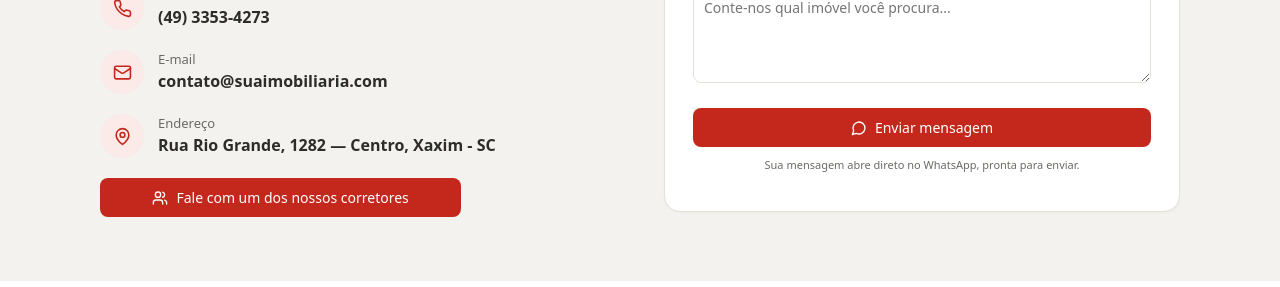
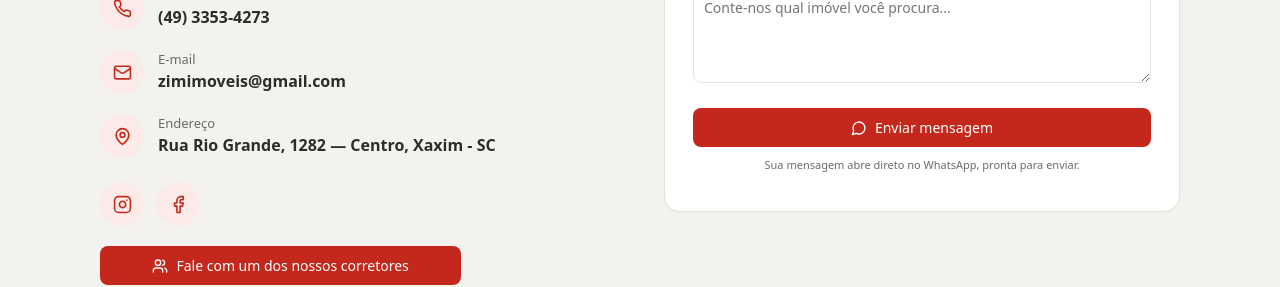
Before and after one commit to Benini2/ZimImoves_v2, a React (Vite) app in the folder frontend/: page /contatos in a window 1280 px wide. Shown: the part 356-643 px from the top of the page. Built offline with nearby package versions, Linux system fonts and the light colour scheme; no server answers.

Commit message:
Adiciona icones de Instagram e Facebook nos contatos

```diff
--- a/frontend/src/pages/public/Contato.jsx
+++ b/frontend/src/pages/public/Contato.jsx
@@ -1,12 +1,15 @@
 import { useState } from 'react';
-import { Phone, Mail, MapPin, MessageCircle, Users } from 'lucide-react';
+import { Phone, Mail, MapPin, MessageCircle, Users, Instagram, Facebook } from 'lucide-react';
 
-// TODO: trocar pelos dados reais da imobiliária
+
 const CONTATO = {
   whatsapp: '554933534273',
   telefoneExibido: '(49) 3353-4273',
-  email: 'contato@suaimobiliaria.com',
+  email: 'zimimoveis@gmail.com',
   endereco: 'Rua Rio Grande, 1282 — Centro, Xaxim - SC',
+
+  instagram: 'https://www.instagram.com/zimimoveis/',
+  facebook: 'https://www.facebook.com/zimimoveis?locale=pt_BR',
 };
 
 export default function Contato() {
@@ -36,6 +39,28 @@ export default function Contato() {
             <ItemContato icone={Mail} label="E-mail" valor={CONTATO.email} />
             <ItemContato icone={MapPin} label="Endereço" valor={CONTATO.endereco} />
           </div>
+
+          <div style={{ display: 'flex', gap: 12, marginTop: 24 }}>
+            <a
+              href={CONTATO.instagram}
+              target="_blank"
+              rel="noreferrer"
+              title="Instagram"
+              style={{ width: 44, height: 44, borderRadius: '50%', background: '#FBEAE7', color: 'var(--cor-primaria)', display: 'flex', alignItems: 'center', justifyContent: 'center' }}
+            >
+              <Instagram size={19} />
+            </a>
+            <a
+              href={CONTATO.facebook}
+              target="_blank"
+              rel="noreferrer"
+              title="Facebook"
+              style={{ width: 44, height: 44, borderRadius: '50%', background: '#FBEAE7', color: 'var(--cor-primaria)', display: 'flex', alignItems: 'center', justifyContent: 'center' }}
+            >
+              <Facebook size={19} />
+            </a>
+          </div>
+
           <a
             href="https://linkme.bio/zimimoveis?utm_source=ig&utm_medium=social&utm_content=link_in_bio&fbclid=PAcGRvZgJleHRuA2FlbQIxMQBzcnRjBmFwcF9pZA85MzY2MTk3NDMzOTI0NTkAAacDj6qSpLwW7peqHPs3_lvznnw3-sA5l48YOvC4hcxiqoNBPez636os6CsOMA_aem_6xU9zVqQvQ1sPVMYpwURvw"
             target="_blank"
```
